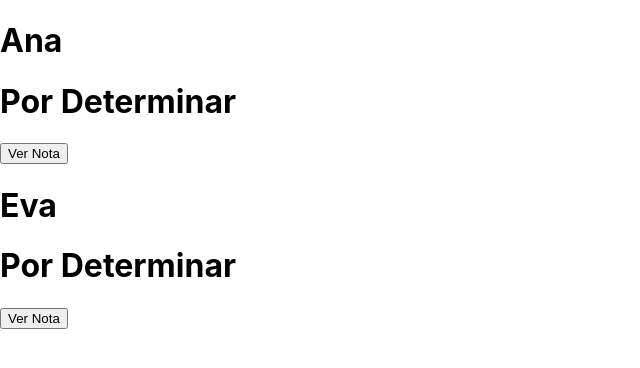
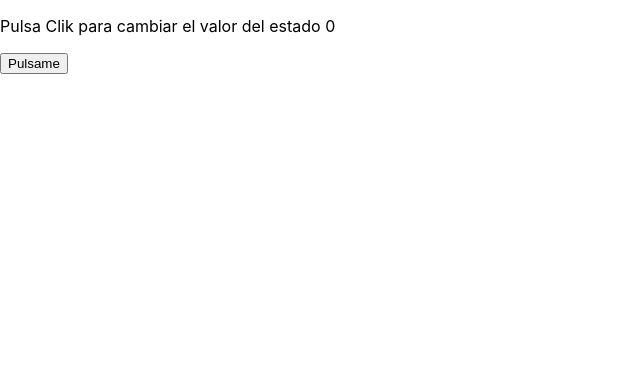
Before and after one commit to PyarmandoCode/Curso_React18, a React (Create React App) app in the folder app-estados/: page / in a window 1280 px wide. Shown: the top 368 px of the page, without its empty margins (0-640 px from the left). Built offline with nearby package versions, Linux system fonts and the light colour scheme.

Commit message:
estadoHOOK

```diff
--- a/app-estados/src/App.js
+++ b/app-estados/src/App.js
@@ -3,12 +3,13 @@ import Propiedades2 from "./Components/propiedades2";
 import Propiedades3 from "./Components/propiedades3";
 import Propiedades4 from "./Components/propiedades4";
 import State1 from "./Components/state1";
+import Example from "./Components/hook1";
 
 
 function App() {
   return (
     <div >
-      <State1/>
+      <Example/>
 
     </div>
   );
--- /dev/null
+++ b/app-estados/src/Components/hook1.js
@@ -0,0 +1,24 @@
+//Importando el Hook useState desde react nos permite mantener un estado local en un componente de funcion
+import React, { useState } from "react";
+
+function Example() {
+    const [count, SetCount] = useState(0);
+
+    return (
+        <div>
+            <p>Pulsa Clik para cambiar el valor del estado {count}</p>
+            {/* Actualizar el componente example*/}
+            <button onClick={
+                () =>
+                    SetCount(
+                        count + 1
+
+                    )
+            }>
+                Pulsame
+            </button>
+        </div>
+    )
+}
+
+export default Example;
```
